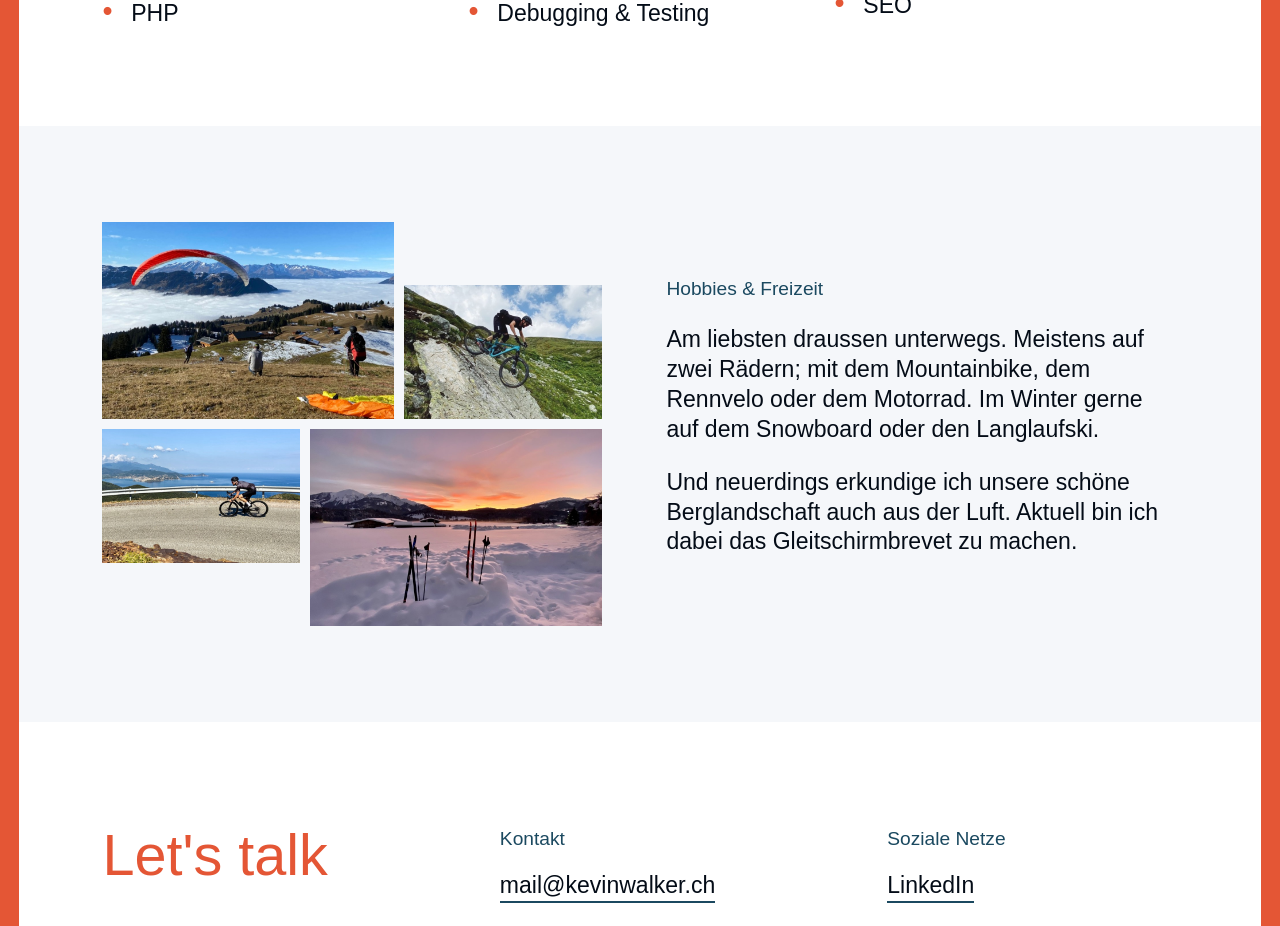
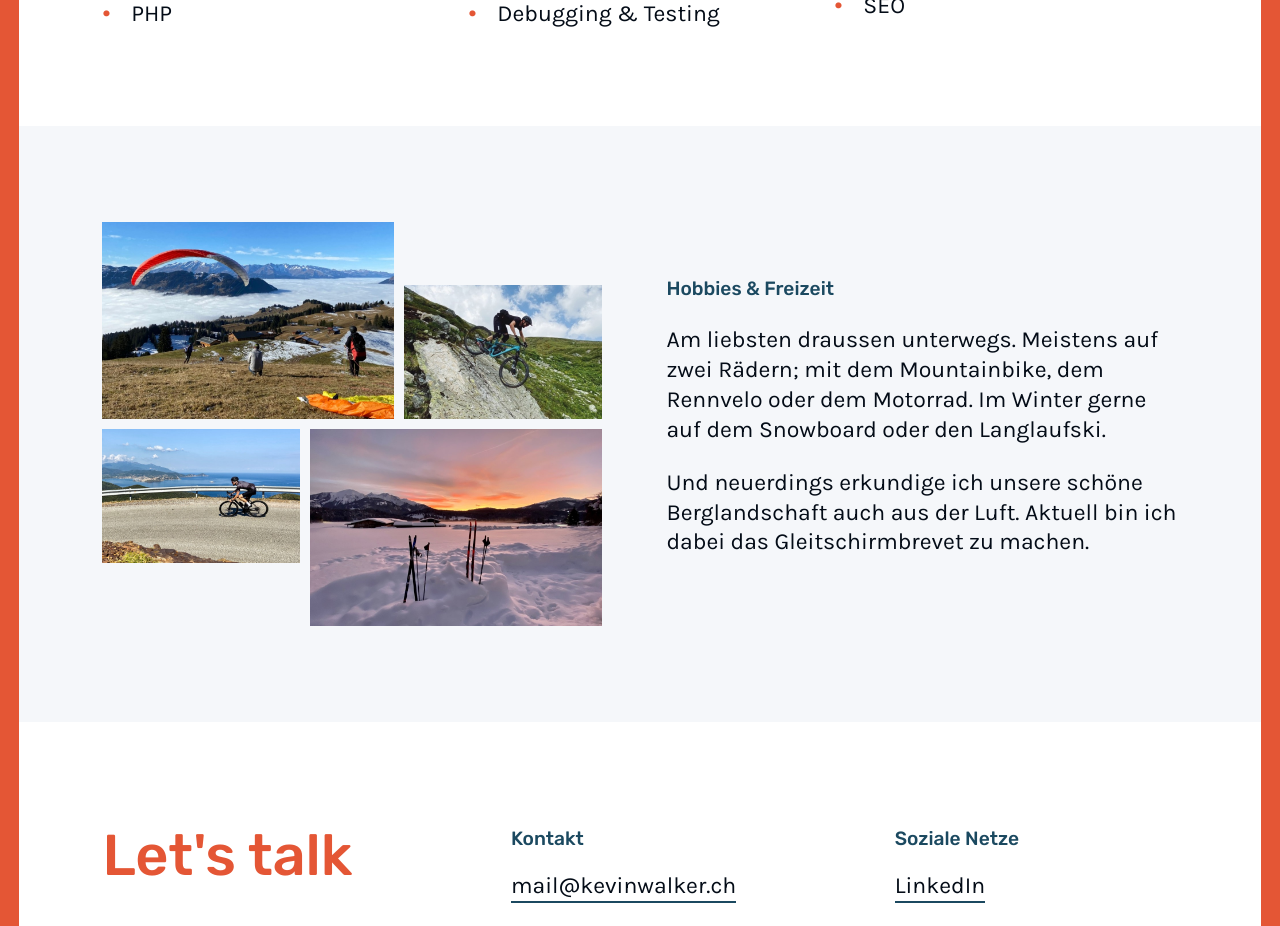
Before and after one commit to Walkeezy/cv.kevinwalker.dev, a Next.js app: page / in a window 1280 px wide. Shown: the part 3680-4606 px from the top of the page. Built offline with nearby package versions, Linux system fonts and the light colour scheme.

Commit message:
Updated packages, removed next-google-fonts

```diff
--- a/package.json
+++ b/package.json
@@ -9,11 +9,10 @@
   },
   "dependencies": {
     "next": "^10.0.3",
-    "next-google-fonts": "^1.2.1",
     "react": "^17.0.1",
     "react-dom": "^17.0.1",
     "sass": "^1.30.0",
-    "sharp": "^0.26.3"
+    "sharp": "^0.28.2"
   },
   "devDependencies": {
     "prettier": "^2.2.1"
--- a/pages/components/head.js
+++ b/pages/components/head.js
@@ -1,14 +1,16 @@
 import * as React from 'react'
 import NextHead from 'next/head'
-import GoogleFonts from 'next-google-fonts'
 
 export const Head = ({ children, title }) => (
   <React.Fragment>
-    <GoogleFonts href="https://fonts.googleapis.com/css2?family=Karla:ital@0;1&family=Rubik:wght@500&display=swap" />
     <NextHead>
       <meta charSet="UTF-8" />
       <meta name="viewport" content="width=device-width, initial-scale=1.0" />
       <meta httpEquiv="x-ua-compatible" content="ie=edge" />
+      <link
+        href="https://fonts.googleapis.com/css2?family=Karla:ital@0;1&family=Rubik:wght@500&display=swap"
+        rel="stylesheet"
+      />
       <title>{title}</title>
       {children}
     </NextHead>
```
Also changed, not shown: 1 other file (tests, documents, lock files or other folders).
